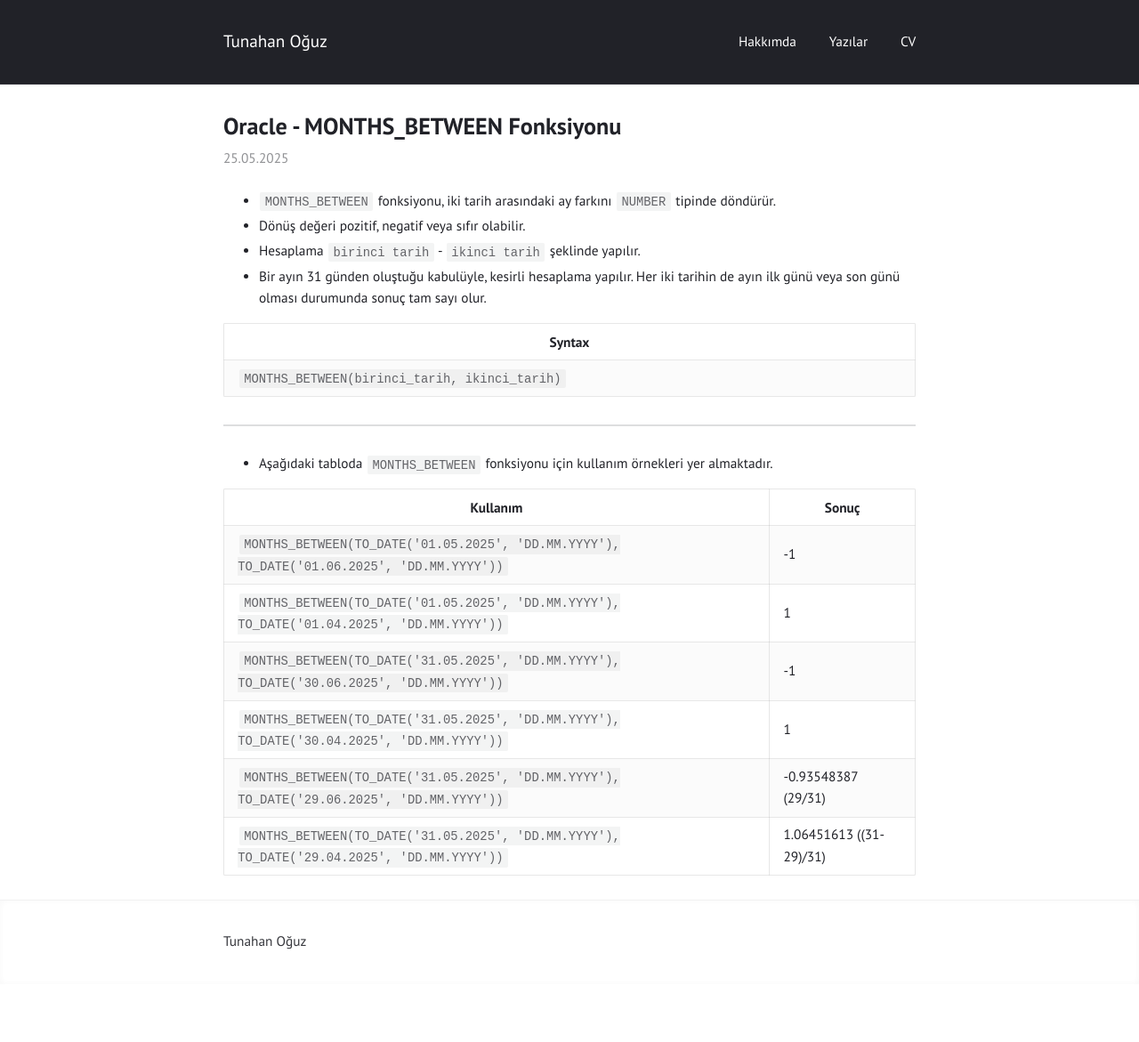
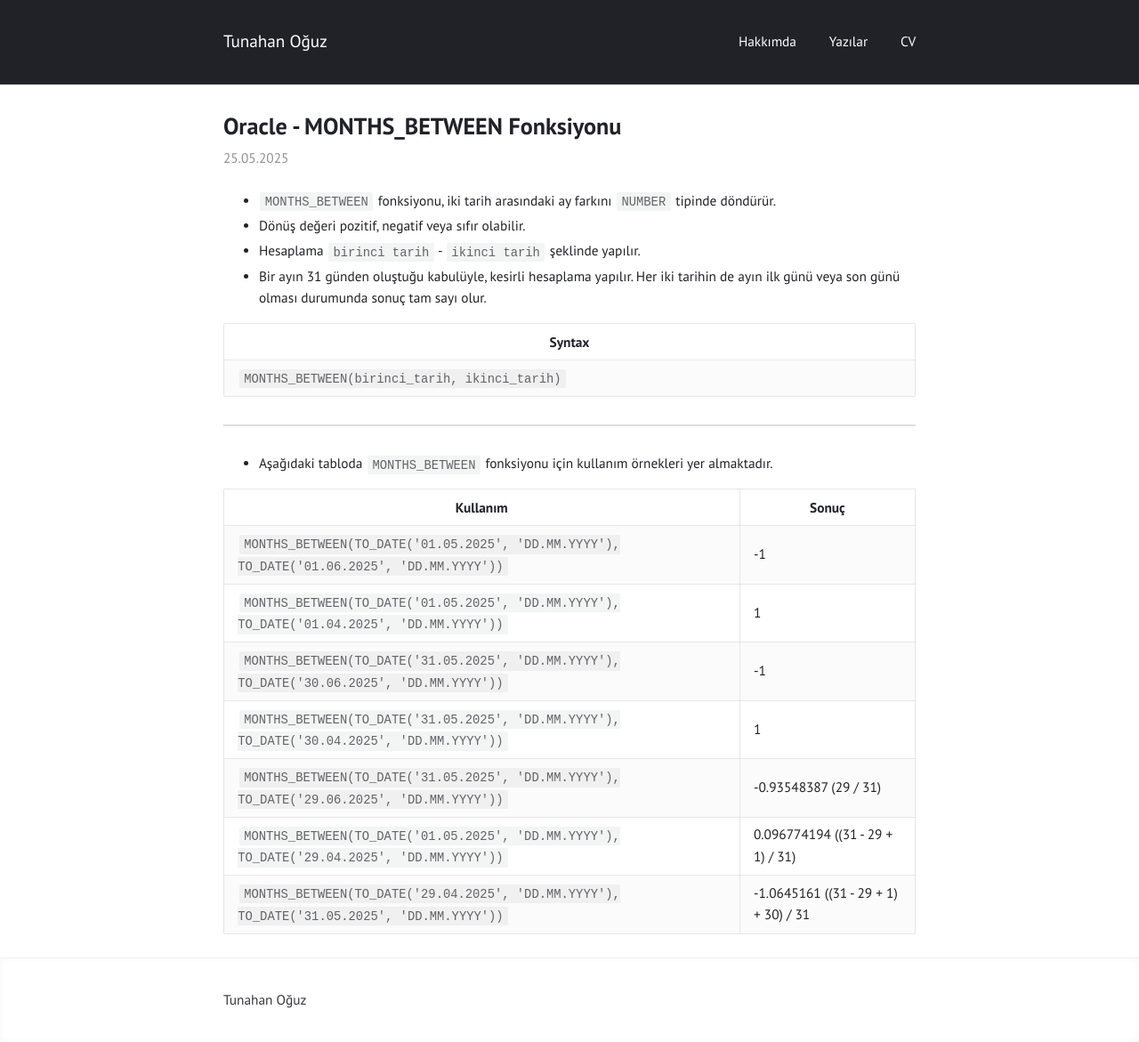
Before and after one commit to tunahanoguz/tunahanoguz.github.io, a Jekyll site: the page built from _posts/2025-05-25-oracle-MONTHS_BETWEEN-fonksiyonu.md, in a window 1280 px wide. Shown: the whole page at 89% size. Built offline with Jekyll 4.4.1, drawn with Linux system fonts in a browser that asks for light colours; before the commit the page ends 1106 px from its top, so only the background shows below that.

Commit message:
Update 2025-05-25-oracle-MONTHS_BETWEEN-fonksiyonu.md

```diff
--- a/_posts/2025-05-25-oracle-MONTHS_BETWEEN-fonksiyonu.md
+++ b/_posts/2025-05-25-oracle-MONTHS_BETWEEN-fonksiyonu.md
@@ -18,11 +18,12 @@ categories: oracle
 
 - Aşağıdaki tabloda `MONTHS_BETWEEN` fonksiyonu için kullanım örnekleri yer almaktadır.
 
-| Kullanım                                                                                   | Sonuç                    |
-|--------------------------------------------------------------------------------------------|--------------------------|
-| `MONTHS_BETWEEN(TO_DATE('01.05.2025', 'DD.MM.YYYY'), TO_DATE('01.06.2025', 'DD.MM.YYYY'))` | -1                       |
-| `MONTHS_BETWEEN(TO_DATE('01.05.2025', 'DD.MM.YYYY'), TO_DATE('01.04.2025', 'DD.MM.YYYY'))` | 1                        |
-| `MONTHS_BETWEEN(TO_DATE('31.05.2025', 'DD.MM.YYYY'), TO_DATE('30.06.2025', 'DD.MM.YYYY'))` | -1                       |
-| `MONTHS_BETWEEN(TO_DATE('31.05.2025', 'DD.MM.YYYY'), TO_DATE('30.04.2025', 'DD.MM.YYYY'))` | 1                        |
-| `MONTHS_BETWEEN(TO_DATE('31.05.2025', 'DD.MM.YYYY'), TO_DATE('29.06.2025', 'DD.MM.YYYY'))` | -0.93548387 (29/31)      |
-| `MONTHS_BETWEEN(TO_DATE('31.05.2025', 'DD.MM.YYYY'), TO_DATE('29.04.2025', 'DD.MM.YYYY'))` | 1.06451613  ((31-29)/31) |
+| Kullanım                                                                                   | Sonuç                                |
+|--------------------------------------------------------------------------------------------|--------------------------------------|
+| `MONTHS_BETWEEN(TO_DATE('01.05.2025', 'DD.MM.YYYY'), TO_DATE('01.06.2025', 'DD.MM.YYYY'))` | -1                                   |
+| `MONTHS_BETWEEN(TO_DATE('01.05.2025', 'DD.MM.YYYY'), TO_DATE('01.04.2025', 'DD.MM.YYYY'))` | 1                                    |
+| `MONTHS_BETWEEN(TO_DATE('31.05.2025', 'DD.MM.YYYY'), TO_DATE('30.06.2025', 'DD.MM.YYYY'))` | -1                                   |
+| `MONTHS_BETWEEN(TO_DATE('31.05.2025', 'DD.MM.YYYY'), TO_DATE('30.04.2025', 'DD.MM.YYYY'))` | 1                                    |
+| `MONTHS_BETWEEN(TO_DATE('31.05.2025', 'DD.MM.YYYY'), TO_DATE('29.06.2025', 'DD.MM.YYYY'))` | -0.93548387 (29 / 31)                |
+| `MONTHS_BETWEEN(TO_DATE('01.05.2025', 'DD.MM.YYYY'), TO_DATE('29.04.2025', 'DD.MM.YYYY'))` | 0.096774194 ((31 - 29 + 1) / 31)     |
+| `MONTHS_BETWEEN(TO_DATE('29.04.2025', 'DD.MM.YYYY'), TO_DATE('31.05.2025', 'DD.MM.YYYY'))` | -1.0645161 ((31 - 29 + 1) + 30) / 31 |
```
